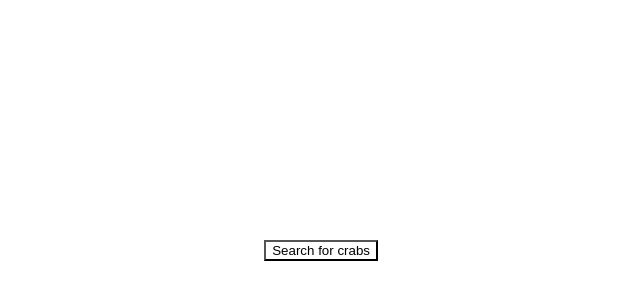
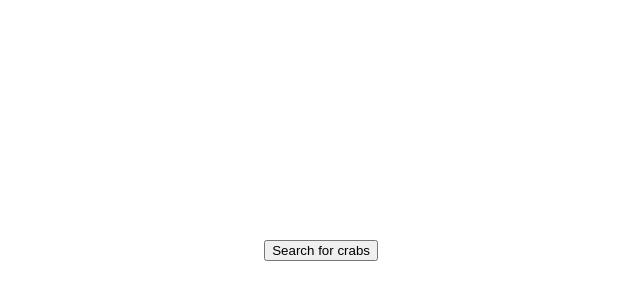
Before and after one commit to salamander77712/Testing-main, a Vue app in the folder Vue.js/Crab App/: page / in a window 1280 px wide. Shown: the part 150-450 px from the top of the page, without its empty margins (262-902 px from the left). Built offline with nearby package versions, Linux system fonts and the light colour scheme.

Commit message:
Just trying to make timer

```diff
--- a/Vue.js/Crab App/src/App.vue
+++ b/Vue.js/Crab App/src/App.vue
@@ -1,11 +1,11 @@
 <script setup>
-import HelloWorld from './components/HelloWorld.vue'
-import TheWelcome from './components/TheWelcome.vue'
 import CrabButton from './components/CrabButton.vue'
+import TickTimer from './components/TickTimer.vue'
+import MrKrabs from './components/MrKrabs.vue'
 </script>
 
 <template>
-<CrabButton></CrabButton>
+<MrKrabs @tick="updateTicks()"></MrKrabs>
 </template>
 
 <style scoped>
--- a/Vue.js/Crab App/src/components/CrabButton.vue
+++ b/Vue.js/Crab App/src/components/CrabButton.vue
@@ -1,16 +1,14 @@
 <script>
 export default {
+  props: ['waitingTicks', 'successChance', 'ticks'],
   data() {
     return {
-      ticksLocked : 0,
-      milisPerTick : 100,
-      watingTicks : 10,
-      successChance : 10
+      ticksLocked : 0
     }
   },
   methods:{
     onClick(){
-      this.ticksLocked++;
+
     }
   },
   computed:{
@@ -31,7 +29,7 @@ export default {
         return "active";
       }
       else{
-        return "active";
+        return "inactive";
       }
     },
     progress(){
@@ -46,7 +44,7 @@ export default {
 </template>
 
 <style scoped>
-.active{
+.inactive{
   background : linear-gradient(to right, blue v-bind('progress'), rgba(0,0,0,0) v-bind('progress'));
 }
 </style>
--- /dev/null
+++ b/Vue.js/Crab App/src/components/MrKrabs.vue
@@ -0,0 +1,29 @@
+<script setup>
+import CrabButton from './CrabButton.vue'
+import TickTimer from './TickTimer.vue'
+</script>
+
+<script>
+export default {
+  emits: ['tick'],
+  data() {
+    return {
+      ticks: 0
+    }
+  },
+  methods:{
+    updateTicks(){
+      this.ticks++;
+    }
+  }
+}
+</script>
+
+<template>
+<TickTimer millisPerTick = "100"></TickTimer>
+<CrabButton waitingTicks="10" successChance="100" :ticks="ticks"></CrabButton>
+</template>
+
+<style scoped>
+
+</style>
--- /dev/null
+++ b/Vue.js/Crab App/src/components/TickTimer.vue
@@ -0,0 +1,29 @@
+<script>
+export default {
+  props: ['millisPerTick'],
+  emits: ['tick'],
+  mounted() {
+    this.go();
+  },
+  data() {
+    return {
+    }
+  },
+  methods: {
+    go(){
+      setInterval(this._go, this.millisPerTick);
+    },
+    _go(){
+      this.$emit('tick');
+      console.log('tick');
+    }
+  }
+}
+</script>
+
+<template>
+</template>
+
+<style scoped>
+
+</style>
```
